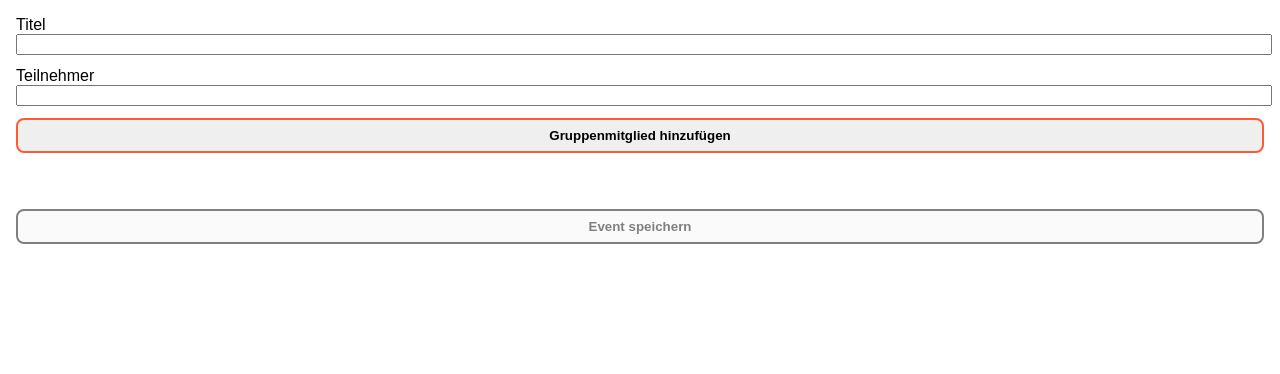
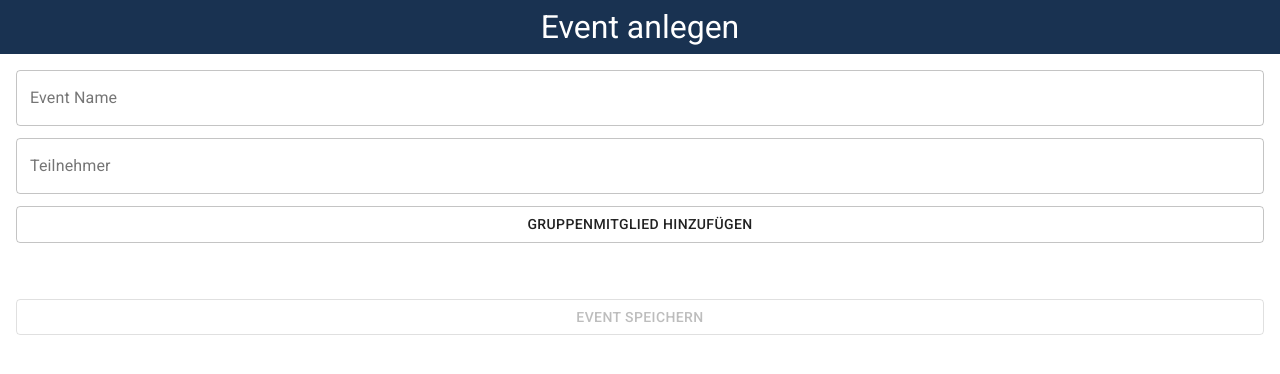
Before and after one commit to HennyHaelbich/Abschluss-Projekt-Reisekasse, a React (Create React App) app in the folder frontend/: page /new in a window 1280 px wide. Shown: the top 374 px of the page. Built offline with nearby package versions, Linux system fonts and the light colour scheme.

Commit message:
change styling and show error message

```diff
--- a/frontend/package.json
+++ b/frontend/package.json
@@ -3,6 +3,7 @@
   "version": "0.1.0",
   "private": true,
   "dependencies": {
+    "@material-ui/core": "^4.11.0",
     "@testing-library/jest-dom": "^5.11.6",
     "@testing-library/react": "^11.1.2",
     "@testing-library/user-event": "^12.2.2",
--- a/frontend/public/index.html
+++ b/frontend/public/index.html
@@ -9,6 +9,8 @@
       name="description"
       content="Web site created using create-react-app"
     />
+    <link rel="stylesheet" href="https://fonts.googleapis.com/css?family=Roboto:300,400,500,700&display=swap" />
+    <link rel="stylesheet" href="https://fonts.googleapis.com/icon?family=Material+Icons" />
     <link rel="apple-touch-icon" href="%PUBLIC_URL%/logo192.png" />
     <!--
       manifest.json provides metadata used when your web app is installed on a
--- a/frontend/src/GlobalStyle.js
+++ b/frontend/src/GlobalStyle.js
@@ -19,11 +19,13 @@ export default createGlobalStyle`
    --size-xl: 24px;
    --size-xxl: 32px;
 
+
     }
 
   html, body {
     margin: 0;
-    font-family: 'Nunito', sans-serif;
+    font-family: 'Roboto', sans-serif;
+
   }
 
 `;
--- a/frontend/src/addEventPage/AddEventForm.js
+++ b/frontend/src/addEventPage/AddEventForm.js
@@ -1,55 +1,68 @@
 import React, { useContext, useState } from 'react';
 import ListUser from './ListUser';
-import styled, { css } from 'styled-components/macro';
+import styled from 'styled-components/macro';
 import EventContext from '../contexts/EventContext';
 import { useHistory } from 'react-router-dom';
+import TextField from '@material-ui/core/TextField';
+import Button from '@material-ui/core/Button';
+import Header from '../commons/Header';
 
 export default function AddEventForm() {
-  const { title, setTitle, members, setMember, createEvent } = useContext(
-    EventContext
-  );
+  const {
+    title,
+    setTitle,
+    members,
+    setMember,
+    createEvent,
+    error,
+  } = useContext(EventContext);
   const [newMember, setNewMember] = useState('');
   const history = useHistory();
 
   return (
+    <>
+      <Header title={'Event anlegen'} />
       <FormStyled>
-      <label>
-        Titel
-        <InputStyled
+        <TextField
+          label="Event Name"
           name="title"
           value={title}
+          // helperText="Incorrect entry."
           onChange={(event) => setTitle(event.target.value)}
-          type="text"
+          variant="outlined"
         />
-      </label>
-      <label>
-        Teilnehmer
-        <InputStyled
-          name="newMember"
+
+        <TextField
+          error={error.status}
+          label="Teilnehmer"
           value={newMember}
+          helperText={error.message}
           onChange={(event) => setNewMember(event.target.value)}
-          type="text"
+          variant="outlined"
         />
-      </label>
-      <ButtonStyled type="button" onClick={findUser}>
+
+        <Button variant="outlined" onClick={findUser}>
           Gruppenmitglied hinzufügen
-      </ButtonStyled>
+        </Button>
+
         <ListUser />
 
-      <ButtonStyled
+        <Button
+          variant="outlined"
           disabled={members.length === 0 || title.length === 0}
-        type="button"
           onClick={saveEvent}
         >
           Event speichern
-      </ButtonStyled>
+        </Button>
       </FormStyled>
+    </>
   );
 
   function findUser(event) {
     event.preventDefault();
     setMember(newMember);
     setNewMember('');
+    console.log(newMember);
   }
 
   function saveEvent(event) {
@@ -65,22 +78,3 @@ const FormStyled = styled.form`
   grid-auto-rows: min-content;
   padding: var(--size-l);
 `;
-
-const InputStyled = styled.input`
-  display: block;
-  width: 100%;
-`;
-
-const ButtonStyled = styled.button`
-  padding: var(--size-s);
-  border-radius: var(--size-s);
-  border: 2px solid var(--secundary-main);
-  font-weight: 600;
-
-  ${(props) =>
-    props.disabled &&
-    css`
-      color: grey;
-      border: 2px solid grey;
-    `}
-`;
--- /dev/null
+++ b/frontend/src/commons/Header.js
@@ -0,0 +1,24 @@
+import React from 'react';
+import styled from 'styled-components/macro';
+
+export default function Header({ title }) {
+  return (
+    <HeaderStyled>
+      <HeadingStyled>{title}</HeadingStyled>
+    </HeaderStyled>
+  );
+}
+
+const HeaderStyled = styled.header`
+  display: flex;
+  justify-content: center;
+  align-items: center;
+  background: var(--primary-main);
+  padding: var(--size-s);
+`;
+
+const HeadingStyled = styled.h1`
+  margin: 0;
+  color: white;
+  font-weight: normal;
+`;
--- a/frontend/src/contexts/EventContextProvider.js
+++ b/frontend/src/contexts/EventContextProvider.js
@@ -6,6 +6,7 @@ export default function EventContextProvider({ children }) {
   const [title, setTitle] = useState('');
   const [members, setMembers] = useState([]);
   const [events, setEvents] = useState([]);
+  const [error, setError] = useState({ status: false, message: '' });
 
   const createEvent = (title, members) =>
     axios
@@ -19,11 +20,13 @@ export default function EventContextProvider({ children }) {
       .get('/api/users/' + member)
       .then((response) => response.data)
       .then((newMember) => setMembers([...members, newMember]))
-      .catch(console.log);
+      .catch((err) => {
+        setError({ status: true, message: 'Dieser Benutzer existiert nicht' });
+      });
 
   return (
     <EventContext.Provider
-      value={{ title, setTitle, members, setMember, createEvent }}
+      value={{ title, setTitle, members, setMember, createEvent, error }}
     >
       {children}
     </EventContext.Provider>
--- a/frontend/src/index.js
+++ b/frontend/src/index.js
@@ -3,12 +3,12 @@ import ReactDOM from 'react-dom';
 import { BrowserRouter as Router } from 'react-router-dom';
 import App from './App';
 import reportWebVitals from './reportWebVitals';
-import GlobalStyle from "./GlobalStyle";
+import GlobalStyle from './GlobalStyle';
 
 ReactDOM.render(
   <React.StrictMode>
     <Router>
-      <GlobalStyle/>
+      <GlobalStyle />
       <App />
     </Router>
   </React.StrictMode>,
```
Also changed, not shown: 1 other file (tests, documents, lock files or other folders). Lines whose indentation alone changed are shown as unchanged.
